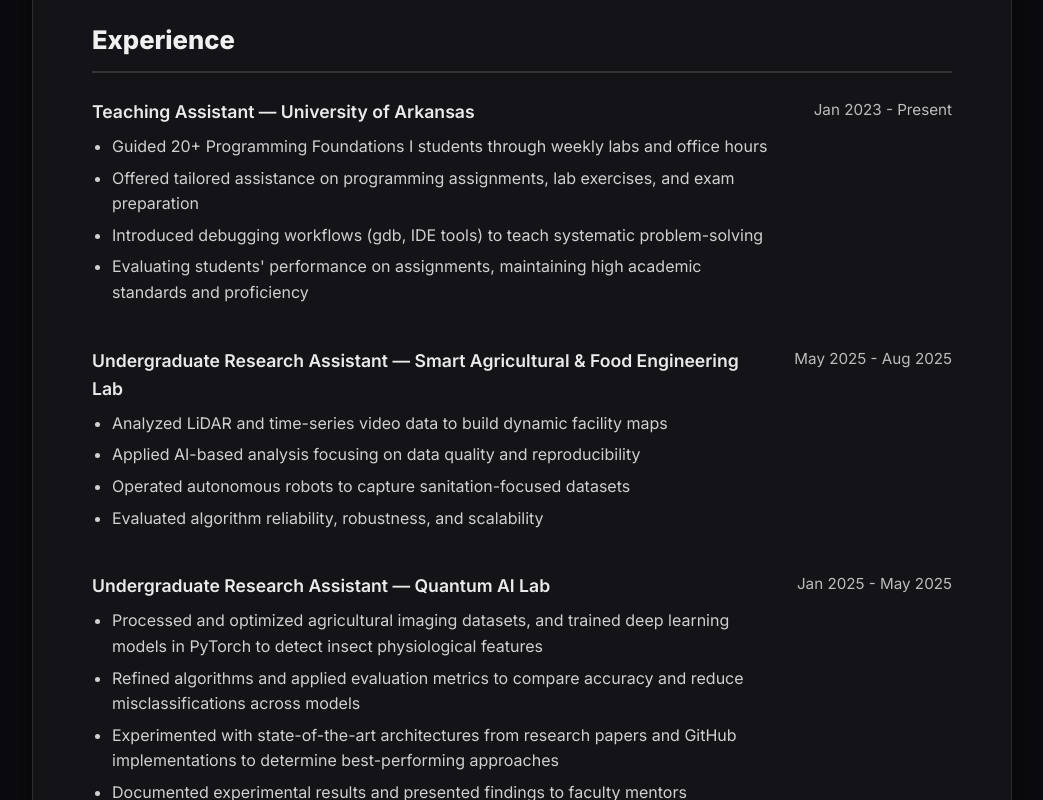
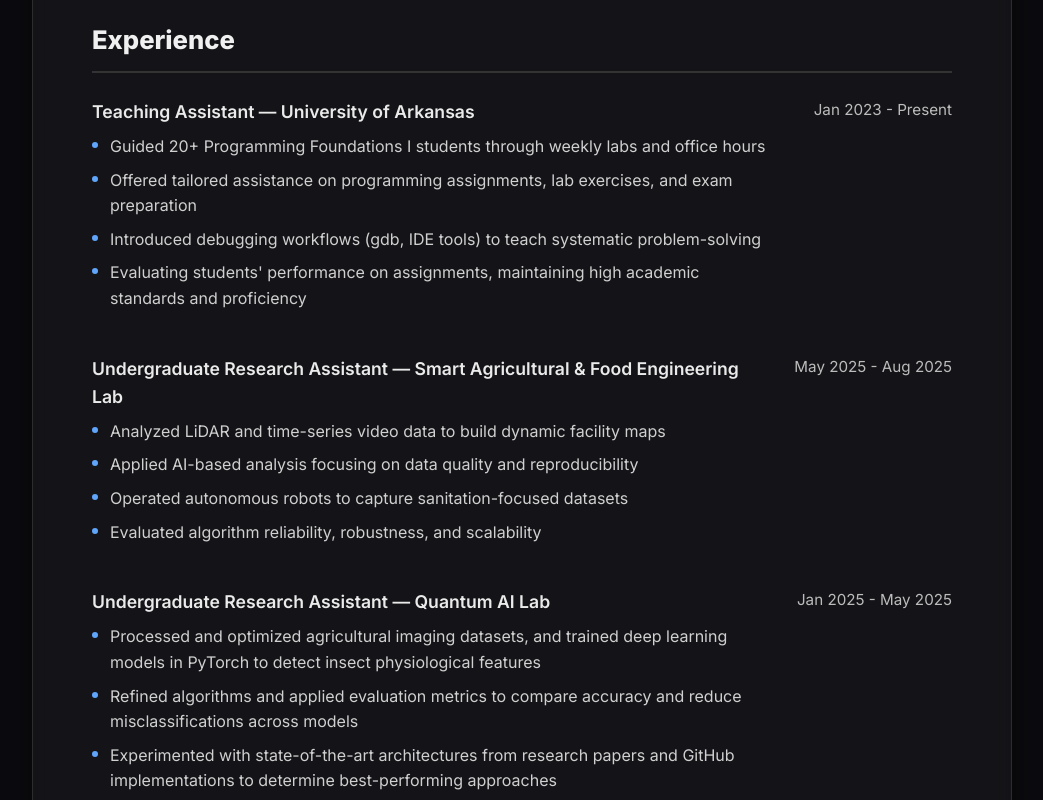
Before and after one commit to vjeyam/vjeyam.github.io, a React (Vite) app: page /resume in a window 1280 px wide. Shown: the part 960-1760 px from the top of the page, without its empty margins (118-1161 px from the left). Built offline with nearby package versions, Linux system fonts and the light colour scheme.

Commit message:
update bullet list styles

```diff
--- a/src/pages/Resume.css
+++ b/src/pages/Resume.css
@@ -85,15 +85,28 @@
 
 /* Bullets */
 .bullet-list {
-  list-style-type: disc;
-  list-style-position: outside;
-  padding-left: 20px;
+  list-style: none;
+  padding-left: 0;
   margin-top: 6px;
   color: #d0d0d0;
 }
 
 .bullet-list li {
-  margin-bottom: 6px;
+  position: relative;
+  padding-left: 18px;
+  margin-bottom: 8px;
+}
+
+/* Custom bullet dot */
+.bullet-list li::before {
+  content: "";
+  position: absolute;
+  left: 0;
+  top: 8px;
+  width: 6px;
+  height: 6px;
+  border-radius: 50%;
+  background: #60a5fa; /* subtle blue accent */
 }
 
 /* Skills */
```
